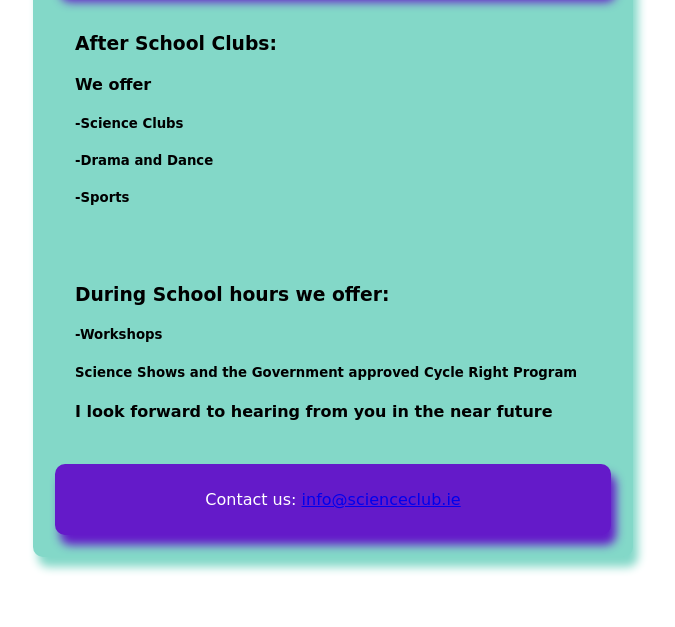
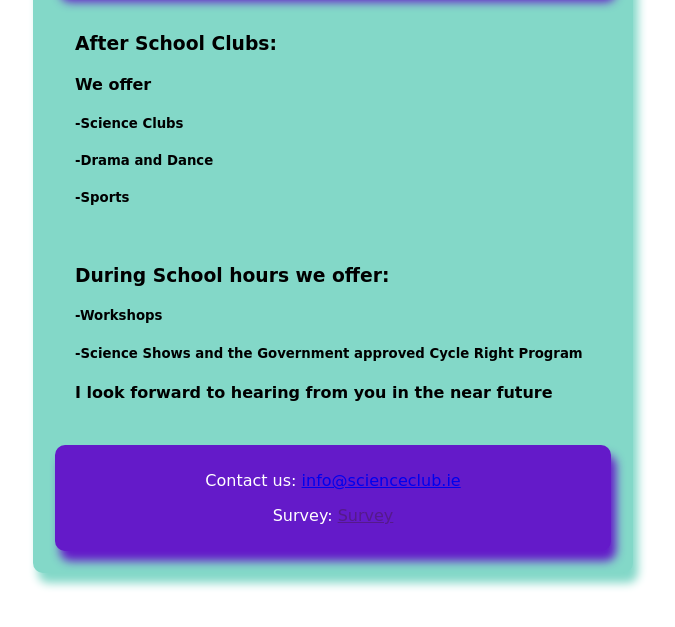
Before and after one commit to noeldugg/RInn, a plain HTML site: page index.html in a window 1280 px wide. Shown: the part 131-758 px from the top of the page, without its empty margins (307-982 px from the left). Drawn offline with Linux system fonts and the light colour scheme.

Commit message:
Updated index.html

```diff
--- a/index.html
+++ b/index.html
@@ -32,7 +32,7 @@
             padding: 20px;
             text-align: left;
             color: #000;
-            text
+
         }
     </style>
 
@@ -58,11 +58,11 @@
                 <h4>We offer</h4>
                 <h5>-Science Clubs</h5>
                 <h5>-Drama and Dance</h5>
-                <h5>-Sports</h5><br><br>
+                <h5>-Sports</h5><br>
 
                 <h3>During School hours we offer:</h3>
               <h5>-Workshops</h5>
-              <h5>Science Shows and the Government approved Cycle Right Program</h5>
+              <h5>-Science Shows and the Government approved Cycle Right Program</h5>
 
                     <h4>I look forward to hearing from you in the near future
 
@@ -72,6 +72,7 @@
         <tr>
             <td class="footer">
                 <p>Contact us: <a href="mailto:info@scienceclub.ie">info@scienceclub.ie</a></p>
+                <p>Survey: <a href="">Survey</a></p>
             </td>
         </tr>
     </table>
```
